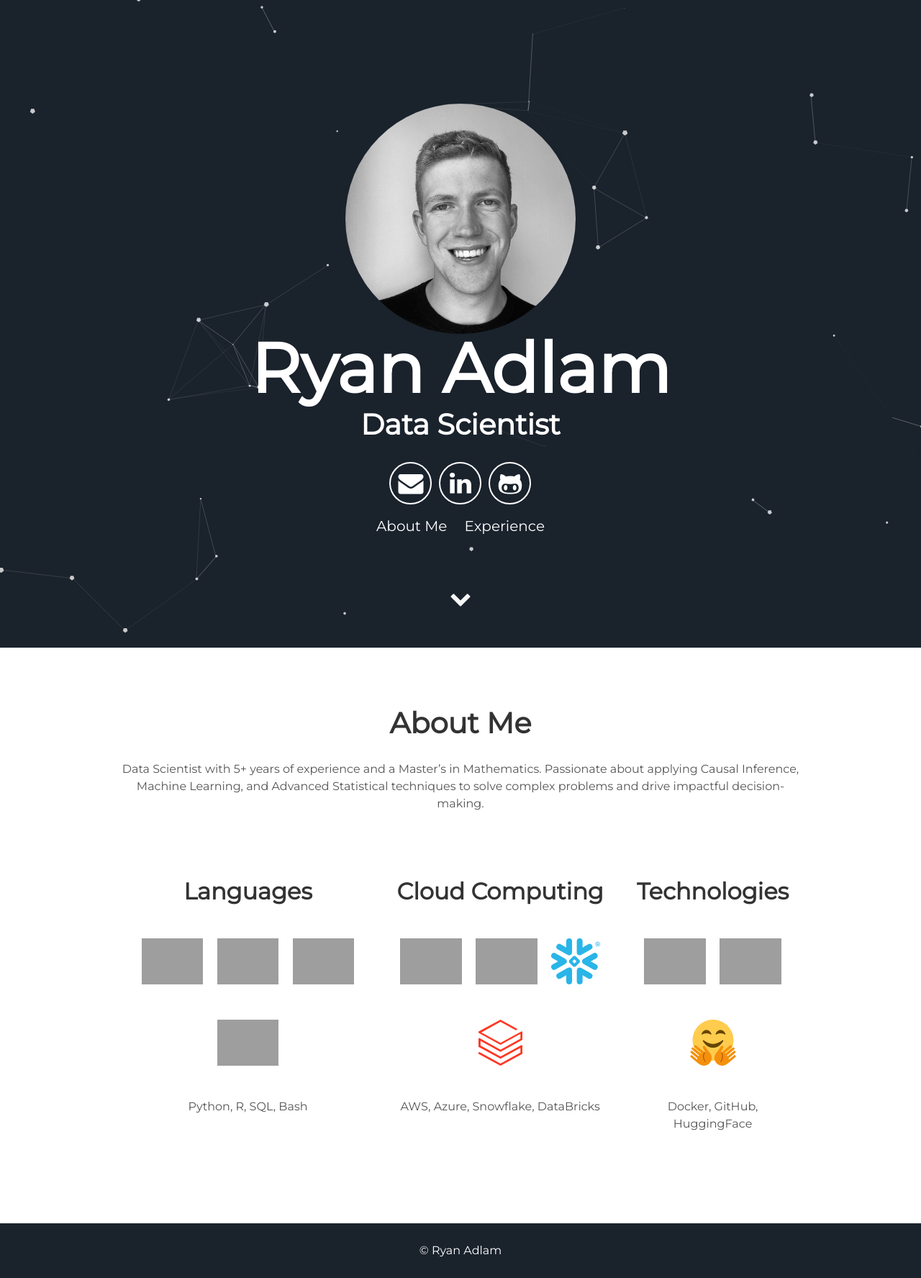
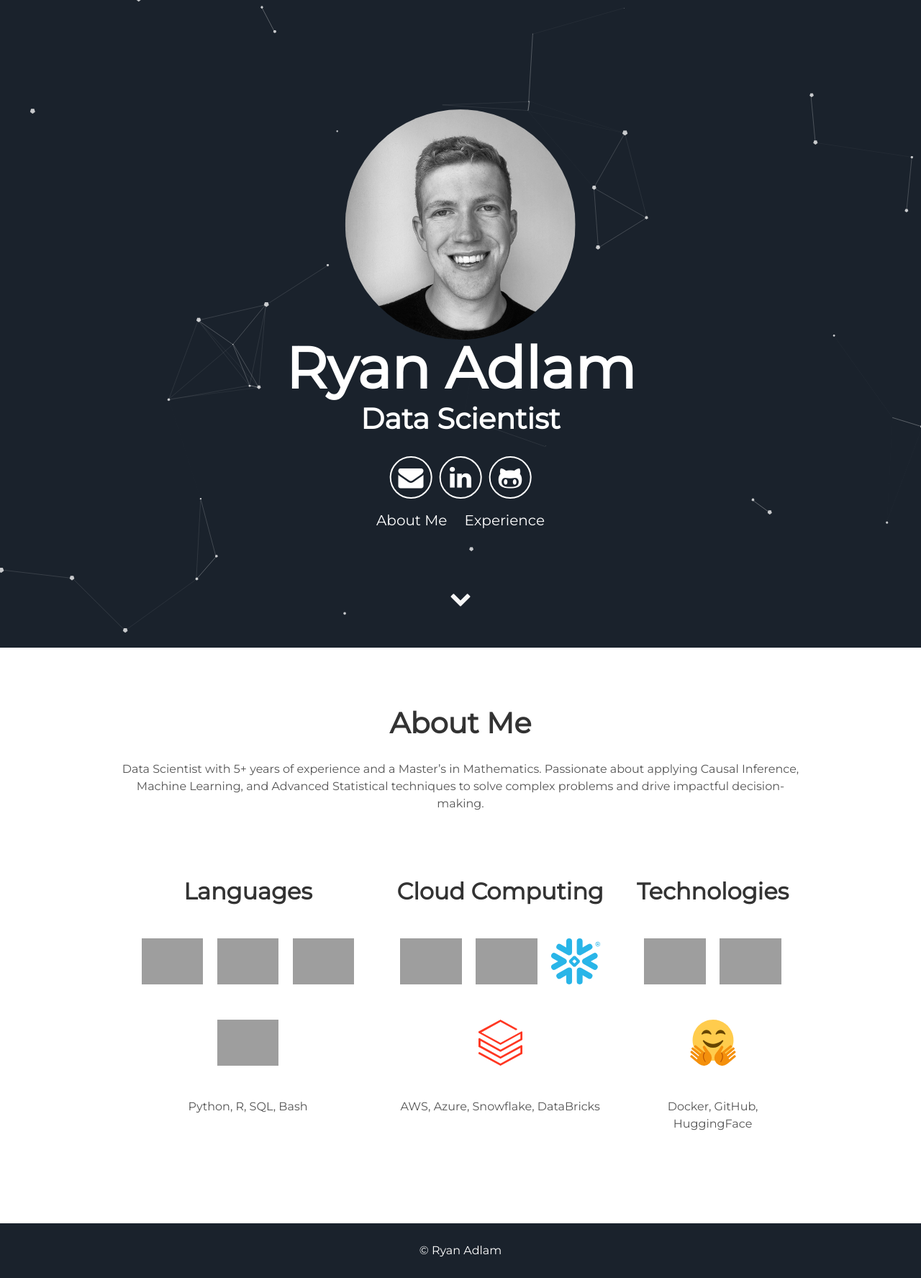
Before and after one commit to ryanadlam/ryanadlam.github.io, a Jekyll site: the page built from index.html, in a window 1280 px wide. Shown: the whole page at 72% size. Built offline with Jekyll 4.4.1, drawn with Linux system fonts in a browser that asks for light colours; grey boxes are pictures that could not be loaded.

Commit message:
Final change to name size

```diff
--- a/_includes/header.html
+++ b/_includes/header.html
@@ -38,6 +38,6 @@
   }
 
   .header h1 .site-title {
-    font-size: 6rem !important; /* Forces the change */
+    font-size: 5rem !important; /* Forces the change */
   }
 </style>
```
